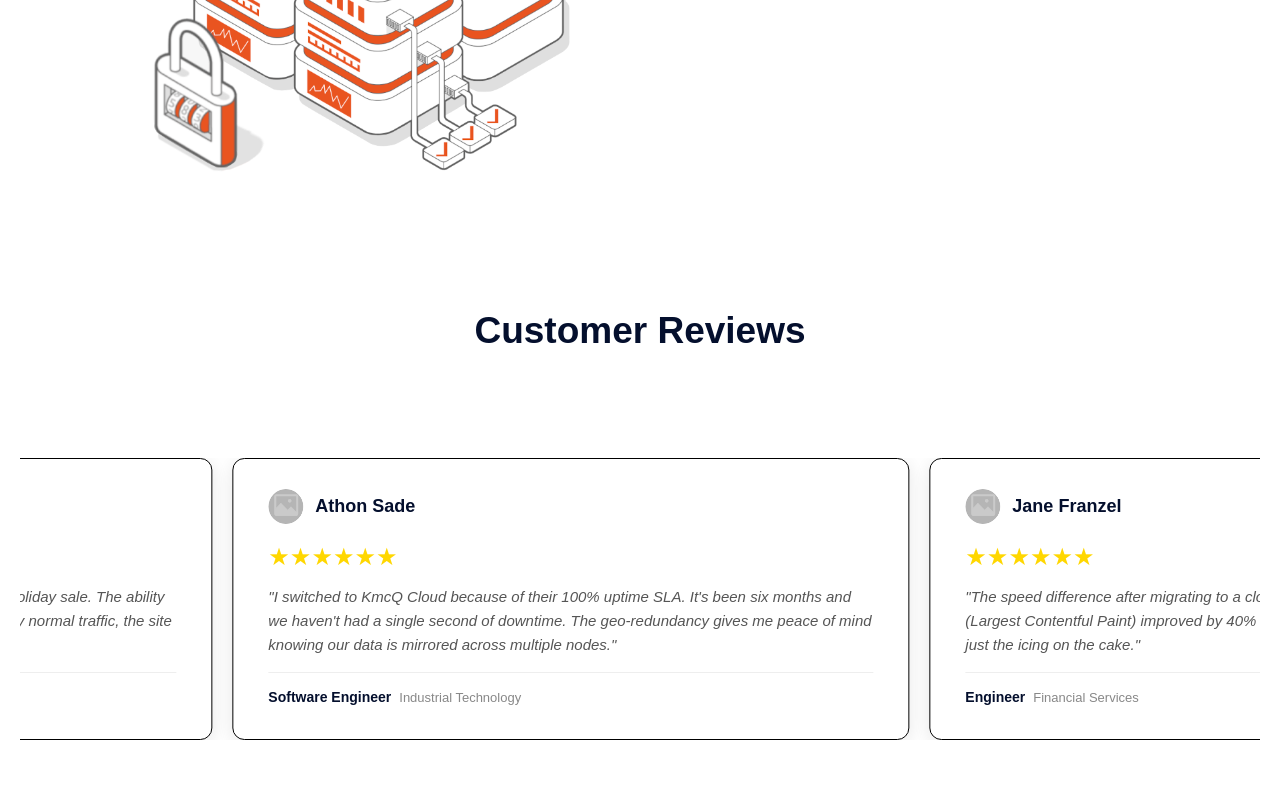
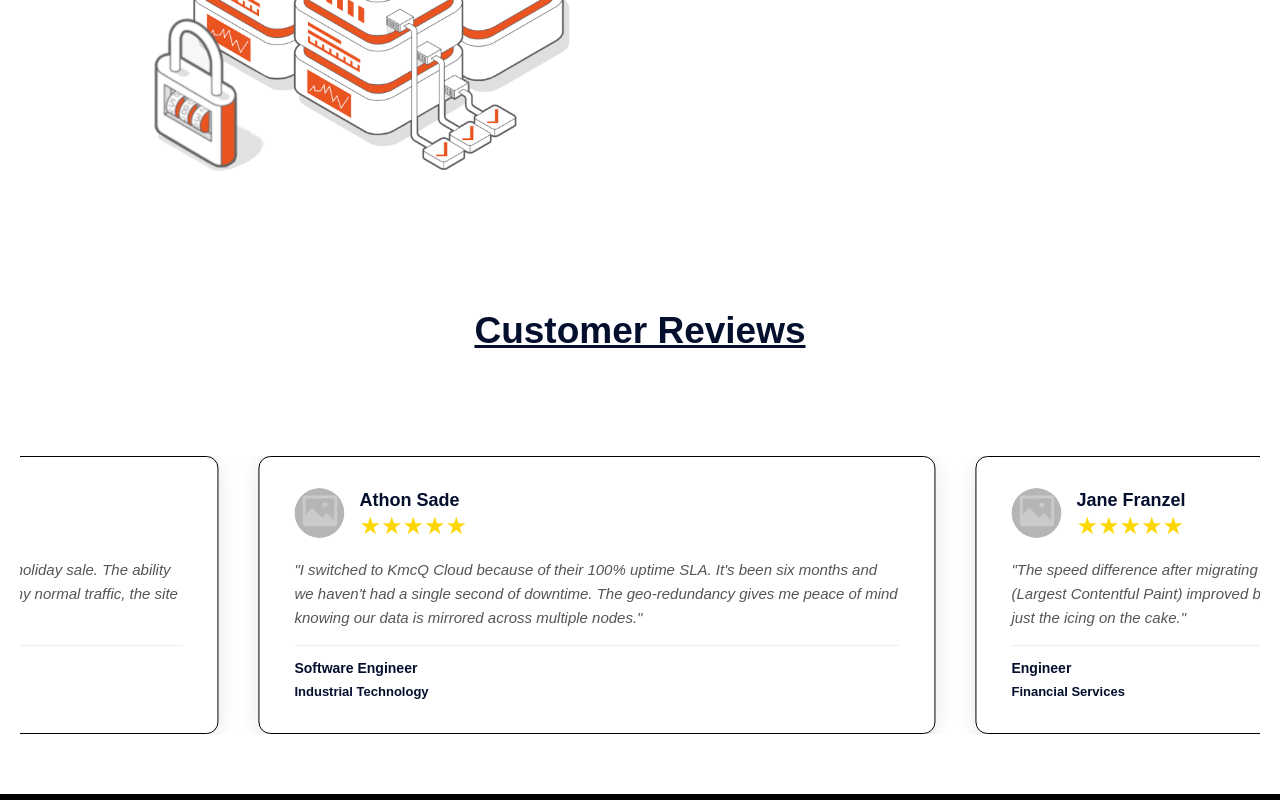
Before and after one commit to michael-quisido/dev_app_nextjs, a Next.js app: page / in a window 1280 px wide. Shown: the part 1934-2734 px from the top of the page. Built offline with nearby package versions, Linux system fonts and the light colour scheme.

Commit message:
Update reviews carousel: 5 stars, larger images, adjusted spacing

```diff
--- a/app/page.tsx
+++ b/app/page.tsx
@@ -321,7 +321,8 @@ export default function Home() {
             fontSize: '37px',
             fontWeight: 'bold',
             fontFamily: 'Arial, Helvetica, sans-serif',
-            textAlign: 'center'
+            textAlign: 'center',
+            textDecoration: 'underline'
           }}
         >
           <TypewriterText text="Our Products" delay={1} />
@@ -408,7 +409,8 @@ export default function Home() {
             fontSize: '37px',
             fontWeight: 'bold',
             fontFamily: 'Arial, Helvetica, sans-serif',
-            textAlign: 'center'
+            textAlign: 'center',
+            textDecoration: 'underline'
           }}
         >
           <TypewriterText text="Customer Reviews" delay={1} />
@@ -420,7 +422,7 @@ export default function Home() {
     <div
       className="next-reviews-carousel w-full p-0 relative z-40"
       style={{
-        marginTop: '0px',
+        marginTop: '-2px',
         marginBottom: '0px',
         paddingTop: '60px',
         paddingBottom: '60px',
@@ -476,6 +478,7 @@ export default function Home() {
               style={{
                 minWidth: '677px',
                 maxWidth: '677px',
+                marginLeft: '20px',
                 marginRight: '20px',
                 padding: '30px 35px',
                 backgroundColor: '#ffffff',
@@ -485,25 +488,25 @@ export default function Home() {
                 flexShrink: 0
               }}
             >
-              <div style={{ display: 'flex', alignItems: 'center', marginBottom: '15px' }}>
-                <div style={{ position: 'relative', width: '35px', height: '35px', borderRadius: '50%', overflow: 'hidden', marginRight: '12px' }}>
+              <div style={{ display: 'flex', alignItems: 'center', marginBottom: '0px' }}>
+                <div style={{ position: 'relative', width: '50px', height: '50px', borderRadius: '50%', overflow: 'hidden', marginRight: '15px' }}>
                   <Image
                     src={`/reviews_images/${review.image}`}
                     alt={review.name}
-                    width={35}
-                    height={35}
+                    width={50}
+                    height={50}
                     style={{ objectFit: 'cover' }}
                   />
                 </div>
-                <span style={{ color: '#040f2d', fontSize: '18px', fontWeight: 'bold' }}>{review.name}</span>
+                <div style={{ display: 'flex', flexDirection: 'column' }}>
+                  <span style={{ color: '#040f2d', fontSize: '18px', fontWeight: 'bold' }}>{review.name}</span>
+                  <span style={{ color: '#FFD700', fontSize: '24px', lineHeight: '1' }}>★★★★★</span>
+                </div>
               </div>
-              <div style={{ marginBottom: '10px' }}>
-                <span style={{ color: '#FFD700', fontSize: '24px' }}>★★★★★★</span>
-              </div>
-              <p style={{ color: '#555555', fontSize: '15px', lineHeight: '1.6', marginBottom: '15px', fontStyle: 'italic' }}>"{review.text}"</p>
+              <p style={{ color: '#555555', fontSize: '15px', lineHeight: '1.6', marginBottom: '15px', marginTop: '20px', fontStyle: 'italic' }}>"{review.text}"</p>
               <div style={{ borderTop: '1px solid #eee', paddingTop: '12px' }}>
-                <span style={{ color: '#040f2d', fontSize: '14px', fontWeight: '600' }}>{review.role}</span>
-                <span style={{ color: '#888', fontSize: '13px', marginLeft: '8px' }}>{review.industry}</span>
+                <span style={{ color: '#040f2d', fontSize: '14px', fontWeight: 'bold', display: 'block' }}>{review.role}</span>
+                <span style={{ color: '#040f2d', fontSize: '13px', fontWeight: 'bold' }}>{review.industry}</span>
               </div>
             </div>
           ))}
@@ -523,6 +526,7 @@ export default function Home() {
               style={{
                 minWidth: '677px',
                 maxWidth: '677px',
+                marginLeft: '20px',
                 marginRight: '20px',
                 padding: '30px 35px',
                 backgroundColor: '#ffffff',
@@ -532,25 +536,25 @@ export default function Home() {
                 flexShrink: 0
               }}
             >
-              <div style={{ display: 'flex', alignItems: 'center', marginBottom: '15px' }}>
-                <div style={{ position: 'relative', width: '35px', height: '35px', borderRadius: '50%', overflow: 'hidden', marginRight: '12px' }}>
+              <div style={{ display: 'flex', alignItems: 'center', marginBottom: '0px' }}>
+                <div style={{ position: 'relative', width: '50px', height: '50px', borderRadius: '50%', overflow: 'hidden', marginRight: '15px' }}>
                   <Image
                     src={`/reviews_images/${review.image}`}
                     alt={review.name}
-                    width={35}
-                    height={35}
+                    width={50}
+                    height={50}
                     style={{ objectFit: 'cover' }}
                   />
                 </div>
-                <span style={{ color: '#040f2d', fontSize: '18px', fontWeight: 'bold' }}>{review.name}</span>
+                <div style={{ display: 'flex', flexDirection: 'column' }}>
+                  <span style={{ color: '#040f2d', fontSize: '18px', fontWeight: 'bold' }}>{review.name}</span>
+                  <span style={{ color: '#FFD700', fontSize: '24px', lineHeight: '1' }}>★★★★★</span>
+                </div>
               </div>
-              <div style={{ marginBottom: '10px' }}>
-                <span style={{ color: '#FFD700', fontSize: '24px' }}>★★★★★★</span>
-              </div>
-              <p style={{ color: '#555555', fontSize: '15px', lineHeight: '1.6', marginBottom: '15px', fontStyle: 'italic' }}>"{review.text}"</p>
+              <p style={{ color: '#555555', fontSize: '15px', lineHeight: '1.6', marginBottom: '15px', marginTop: '20px', fontStyle: 'italic' }}>"{review.text}"</p>
               <div style={{ borderTop: '1px solid #eee', paddingTop: '12px' }}>
-                <span style={{ color: '#040f2d', fontSize: '14px', fontWeight: '600' }}>{review.role}</span>
-                <span style={{ color: '#888', fontSize: '13px', marginLeft: '8px' }}>{review.industry}</span>
+                <span style={{ color: '#040f2d', fontSize: '14px', fontWeight: 'bold', display: 'block' }}>{review.role}</span>
+                <span style={{ color: '#040f2d', fontSize: '13px', fontWeight: 'bold' }}>{review.industry}</span>
               </div>
             </div>
           ))}
```
Also changed, not shown: public/cloud-infrastructure.png.
